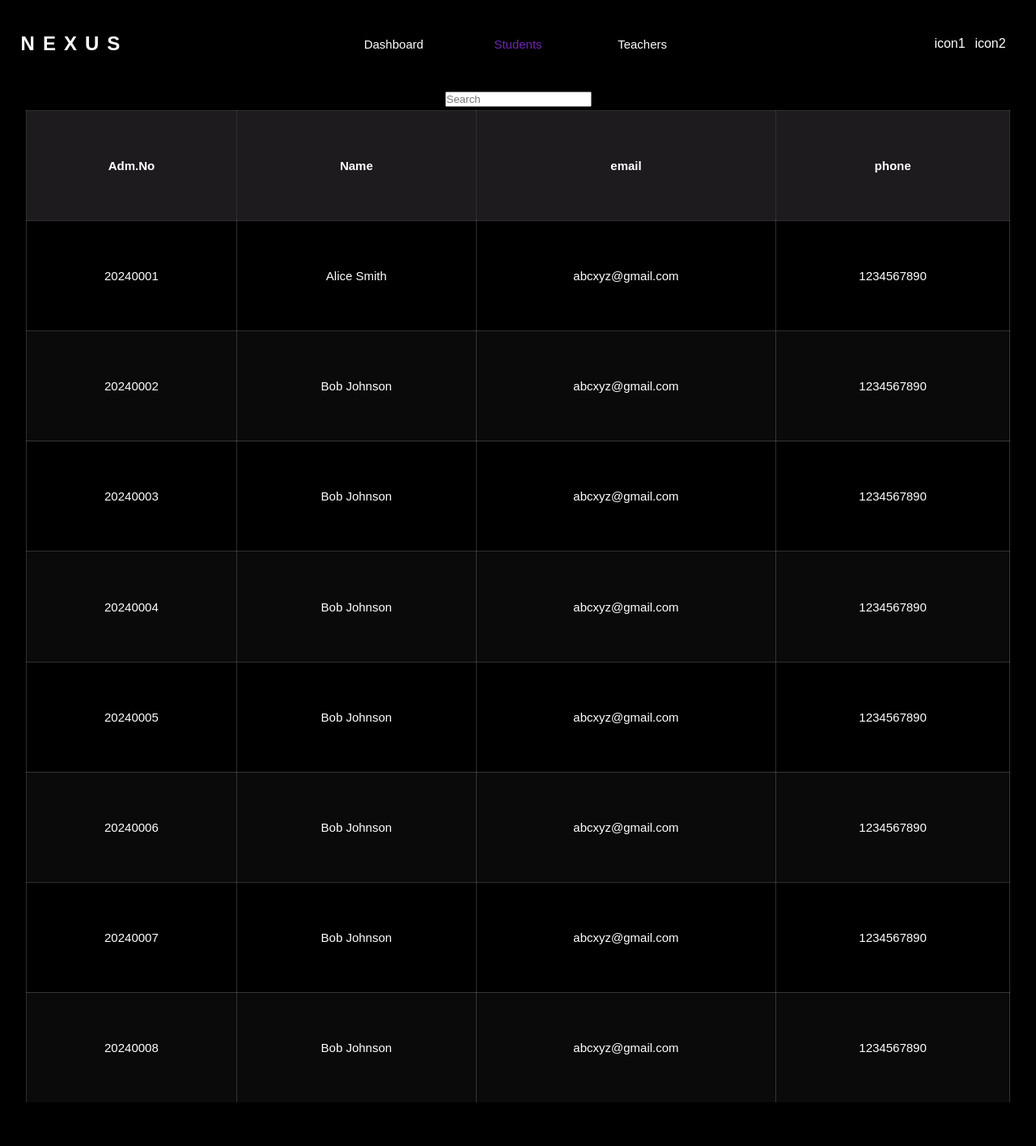
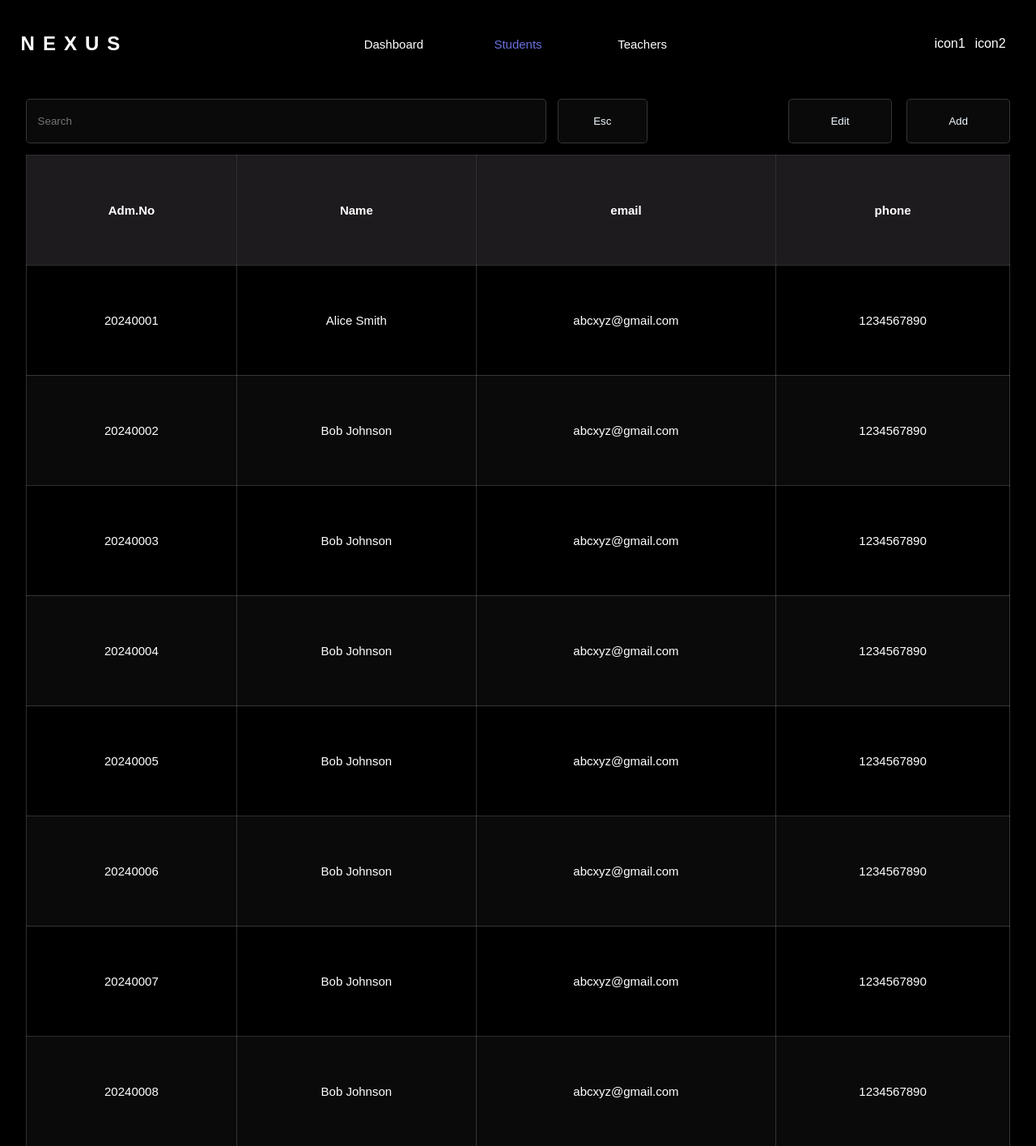
Before and after one commit to AdithyanSV/Project_Nexus, a PHP site: page /student.html in a window 1280 px wide. Shown: the whole page at 81% size. Before the commit the page ends 1361 px from the top, so only its background shows below. Run offline with PHP 8.4, Linux system fonts and the light colour scheme.

Commit message:
Finished Preliminary styling of student and teacher pages of admin side and added nessecary components as well

```diff
--- a/Frontend/Admin/admin.css
+++ b/Frontend/Admin/admin.css
@@ -19,23 +19,20 @@ body
     scrollbar-color: rgb(106, 113, 224), rgba(187, 185, 188, 0.25);
 }
 ::-webkit-scrollbar {
-    width: 12px; /* Width of the scrollbar */
-    height: 12px; /* Height of the scrollbar for horizontal scrollbars */
+    width: 1vh;
+    height: 1vh;
 }
-
 ::-webkit-scrollbar-track {
-    background: rgba(187, 185, 188, 0.25); /* Background of the scrollbar track */
-    border-radius: 10px; /* Rounded corners for the track */
+    background: rgba(187, 185, 188, 0.25);
+    border-radius: 5px;
 }
-
 ::-webkit-scrollbar-thumb {
-    background: rgba(187, 185, 188, 0.25); /* Color of the scrollbar thumb */
-    border-radius: 10px; /* Rounded corners for the thumb */
-    border: 3px solid rgba(187, 185, 188, 0.25); /* Space around the thumb */
+    background: rgba(187, 185, 188, 0.25);
+    border-radius: 5px;
+    border: 2px solid rgba(187, 185, 188, 0.25);
 }
-
 ::-webkit-scrollbar-thumb:hover {
-    background: rgb(106, 113, 224); /* Color when hovering over the thumb */
+    background: rgb(106, 113, 224);
 }
 .navbar
 {
@@ -87,7 +84,7 @@ body
 }
 .active a
 {
-    color: rgb(111, 39, 180);
+    color: rgb(106, 113, 224);
 }
 .dash
 {
@@ -158,6 +155,57 @@ body
     align-items: center;
 }
 
+.tableOptions {
+    width: 95vw;
+    padding: 1vh;
+    padding-left: 0;
+    padding-right: 0;
+    display: flex;
+    justify-content: space-between;
+    align-items: center;
+}
+.search {
+    width: 60vw;
+    display: flex;
+    justify-content: center;
+    align-items: center;
+}
+.searchBar {
+    width: 60vw;
+    height: 4vh;
+    background: rgba(187, 185, 188, 0.05);
+    border: 1px solid rgba(187, 185, 188, 0.25);
+    color: aliceblue;
+    border-radius: 5px;
+    padding: 1vh;
+    /* margin-right: 1vh; */
+}
+.searchBar:hover {
+    border:1px solid rgb(106, 113, 224);
+}
+.controlBtn{
+    width: 10vw;
+    height: 4vh;
+    background: rgba(187, 185, 188, 0.05);
+    border: 1px solid rgba(187, 185, 188, 0.25);
+    color: aliceblue;
+    border-radius: 5px;
+    padding: 1vh;
+    margin-left: 1vh;
+    cursor: pointer;
+}
+.controlBtn:hover{
+    border:1px solid magenta;
+}
+.searchControl{
+    /* display: none; */
+}
+.primaryControl{
+}
+.secondaryControl{
+    display: none;
+}
+
 .tableContainer {
     max-height: 90vh;
     width: 95vw;
@@ -196,7 +244,9 @@ tr:nth-child(even) {
 }
 tr:hover {
     background-color: rgb(194, 190, 195, 0.25);
+    border:2px solid rgb(106, 113, 224);
 }
+
 
 .tableHead {
     width: 100%;
@@ -210,27 +260,14 @@ tr:hover {
     text-align: center;
     vertical-align: middle;
 }
+.options{
+    display: none;
+}
 
 
-/* width:100%
-"height:200px"
 
-table, th, td {
-   border: 1px solid black;
-   border-collapse: collapse;
- }
-CSS for single line table border
 
-tr:nth-child(even) {
-    background-color: #D6EEEE;
-  }
-CSS for adding seperate color to even rows
-
-td:nth-child(even), th:nth-child(even) {
-   background-color: #D6EEEE;
-}
-CSS for adding seperate color to even cells
-
+/*
 tr {
     border-bottom: 1px solid #ddd;
   }
--- a/Frontend/Admin/admin.js
+++ b/Frontend/Admin/admin.js
@@ -1,3 +1,4 @@
+// let workingData =[];
 async function fetchData(url) {
     try {
         const response = await fetch(url);
@@ -7,6 +8,7 @@ async function fetchData(url) {
         }
         // Parse the JSON response
         const data = await response.json();
+        workingData = data;
         return data;
     } catch (error) {
         // Handle any errors
@@ -81,7 +83,12 @@ function buildTable(tableBodyId, data) {
         <td> ${data[i].admission_number} </td>
         <td> ${data[i].name} </td>
         <td> ${data[i].email} </td>
-        <td> ${data[i].phone_no} </td>`;
+        <td> ${data[i].phone_no} </td>
+        <td class="options" id="options${i}">
+        <button>Edit</button>
+        <button>Delete</button>
+        <button>Confirm</button>
+        <button>Cancel</button></td>`;
         row.innerHTML = rowdata;
         tableBody.appendChild(row);
     }
@@ -127,5 +134,7 @@ function student() {
 }
 
 function teacher() {
-    console.log("In Admin Curriculum Page");
+    console.log("In Admin Teacher Page");
+    createTable("teacherTable", ["Adm.No", "Name", "email", "phone"]);
+    initializeTable();
 }
--- a/Frontend/Admin/student.html
+++ b/Frontend/Admin/student.html
@@ -24,9 +24,14 @@
     </div>
     <div class="tableOptions">
         <div class="search">
-            <input type="text" class="searchBar" id="searchInput" placeholder="Search">
+            <input type="text" class="searchBar" id="stSearchInput" placeholder="Search">
+            <button id="st-searchBtn" class="controlBtn searchControl">Esc</button>
         </div>
         <div class="control">
+            <button id="st-table-edit" class="controlBtn primaryControl">Edit</button>
+            <button id="st-table-add" class="controlBtn primaryControl">Add</button>
+            <button  id="st-table-save" class="controlBtn secondaryControl">Save</button>
+            <button id="st-table-cancel" class="controlBtn secondaryControl">Cancel</button>
         </div>
     </div>
     <div class="tableContainer" id="studentTable">
```
Also changed, not shown: Frontend/Admin/dash.html (+5 -26 lines), Frontend/Admin/teacher.html (+11 -19 lines).
